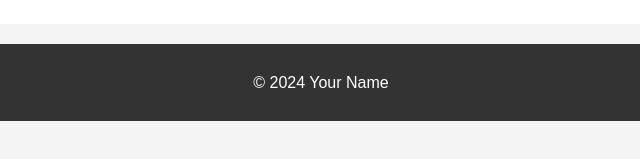
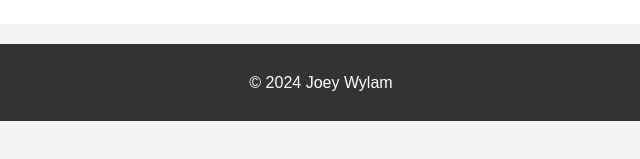
Before and after one commit to joeywylam/Portfolio, a plain HTML site: page index.html in a window 1280 px wide. Shown: the part 369-528 px from the top of the page, 319-959 px from the left. Drawn offline with Linux system fonts and the light colour scheme.

Commit message:
Update index.html

```diff
--- a/index.html
+++ b/index.html
@@ -25,7 +25,7 @@
     </section>
 
     <footer>
-        <p>© 2024 Your Name</p>
+        <p>© 2024 Joey Wylam</p>
     </footer>
 
     <script src="script.js"></script>
```
